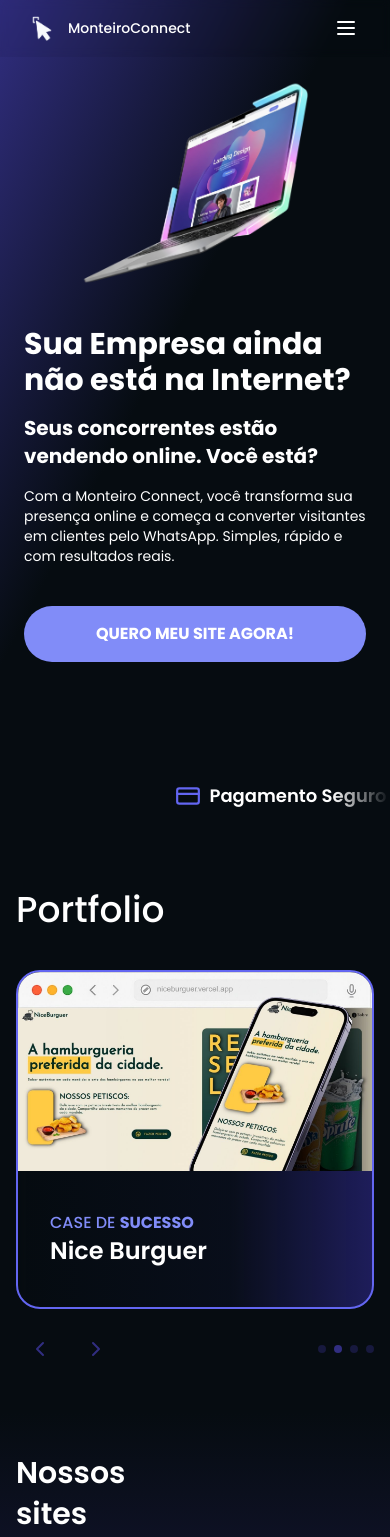
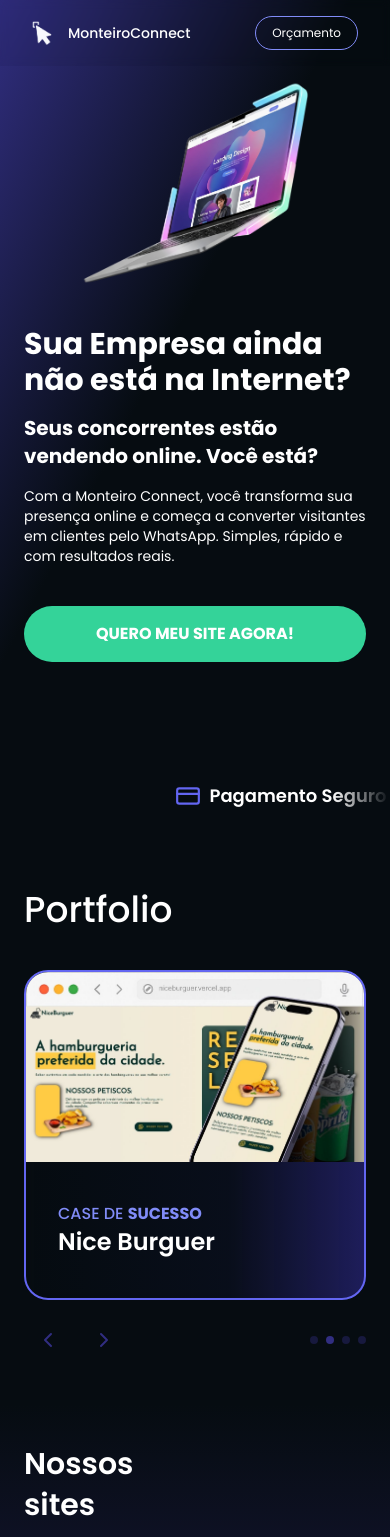
Before and after one commit to glauber2k2/monteiroconnect, a Next.js app: page / in a window 390 px wide. Shown: the top 1537 px of the page. Built offline with nearby package versions, Linux system fonts and the light colour scheme.

Commit message:
ajustado responsividade

```diff
--- a/src/app/components/TopBar.jsx
+++ b/src/app/components/TopBar.jsx
@@ -15,18 +15,16 @@ export default function TopBar() {
           <p className="text-sm sm:text-xl font-medium">MonteiroConnect</p>
         </div>
 
-        <div className="md:flex items-center gap-12 hidden">
-          <button>Quem somos</button>
-          <button>Portfolio</button>
+        <div className="flex items-center gap-12">
+          <button className="hidden md:block">Quem somos</button>
+          <button className="hidden md:block">Portfolio</button>
           <a
             href=""
-            className="px-4 py-2 border border-indigo-400 rounded-full"
+            className="px-4 py-2 border border-indigo-400 rounded-full md:text-base text-xs"
           >
             Orçamento
           </a>
         </div>
-
-        <Menu className="block sm:hidden" />
       </div>
     </div>
   );
--- a/src/app/sessions/Ai.jsx
+++ b/src/app/sessions/Ai.jsx
@@ -2,7 +2,7 @@ import React from "react";
 
 export default function Ai() {
   return (
-    <div className="w-full max-h-screen bg-[#060c11] text-white py-20 px-4">
+    <div className="w-full max-h-screen bg-[#060c11] text-white py-20 px-6">
       <div className="max-w-7xl mx-auto flex h-full items-center lg:gap-20 gap-4 bg-indigo-100/10 p-8 lg:p-10 backdrop-blur-sm rounded-3xl justify-center lg:justify-start">
         <img
           src="/assets/robot.png"
--- a/src/app/sessions/Pillars.jsx
+++ b/src/app/sessions/Pillars.jsx
@@ -4,7 +4,7 @@ import React from "react";
 export default function Pillars() {
   return (
     <div className="w-full py-10 lg:py-20 bg-gradient-to-t from-[#060c11] via-indigo-950 to-[#060c11] flex items-center justify-center text-white">
-      <div className="max-w-7xl mx-auto px-4 grid grid-cols-2 w-full">
+      <div className="max-w-7xl mx-auto px-6 grid grid-cols-2 w-full">
         <div className=" flex flex-col">
           <h1 className="text-3xl sm:text-4xl font-semibold leading-snug">
             Nossos sites seguem <br />
--- a/src/app/sessions/Presentation.jsx
+++ b/src/app/sessions/Presentation.jsx
@@ -33,7 +33,7 @@ export default function Presentation() {
           </motion.h2>
 
           <motion.button
-            className="md:w-fit bg-indigo-400 py-4 px-8 font-bold uppercase rounded-full"
+            className="md:w-fit bg-emerald-400 py-4 px-8 font-bold uppercase rounded-full"
             initial={{ x: -100, opacity: 0 }}
             animate={{ x: 0, opacity: 1 }}
             transition={{ delay: 0.6, duration: 0.8, ease: "easeOut" }}
--- a/src/app/sessions/Projects.jsx
+++ b/src/app/sessions/Projects.jsx
@@ -18,7 +18,7 @@ export default function Projects() {
 
   return (
     <div className="w-full max-h-screen bg-[#060c11] text-white py-10 md:py-20">
-      <div className="max-w-7xl mx-auto px-4 sm:px-6 lg:px-8 flex flex-col h-full justify-center ">
+      <div className="max-w-7xl mx-auto px-6 lg:px-8 flex flex-col h-full justify-center ">
         <div className="text-4xl lg:text-5xl font-medium mb-10">Portfolio</div>
 
         <Carousel options={options} autoplayOptions={autoplayOptions}>
```
